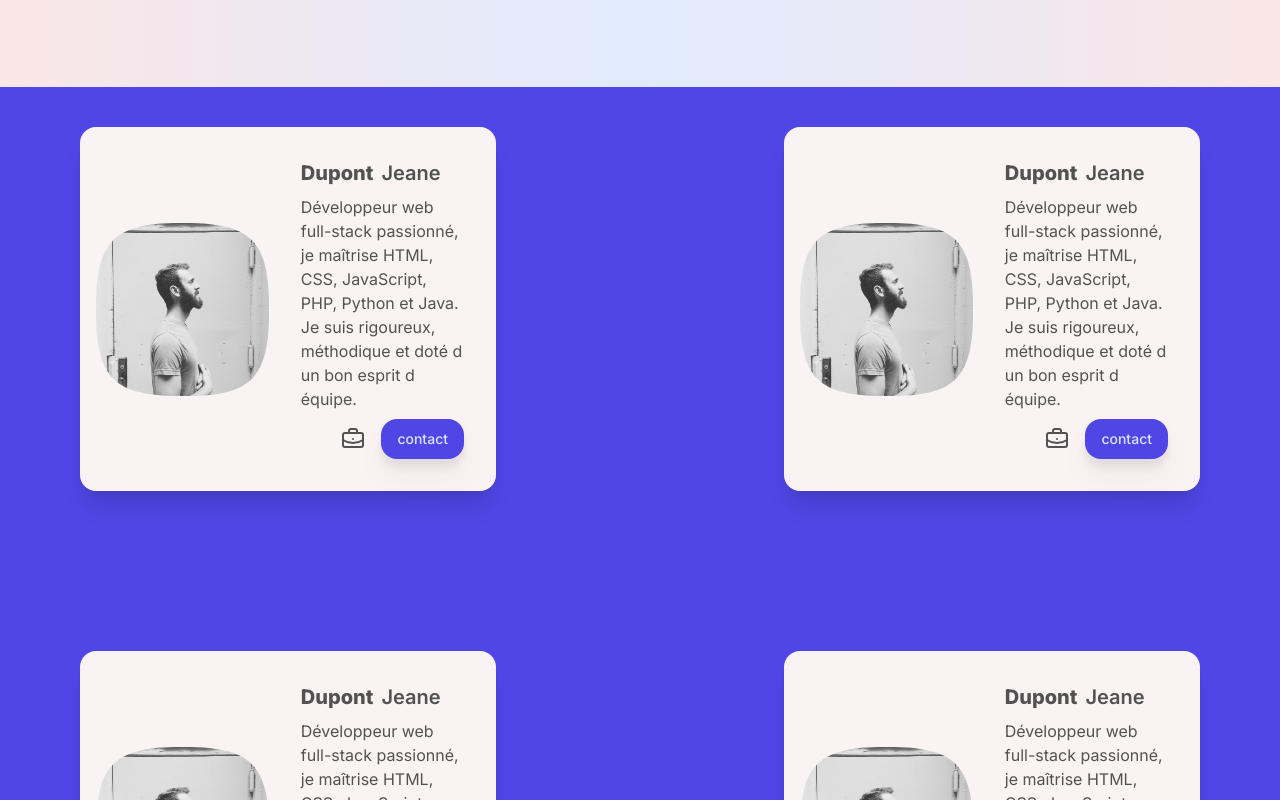
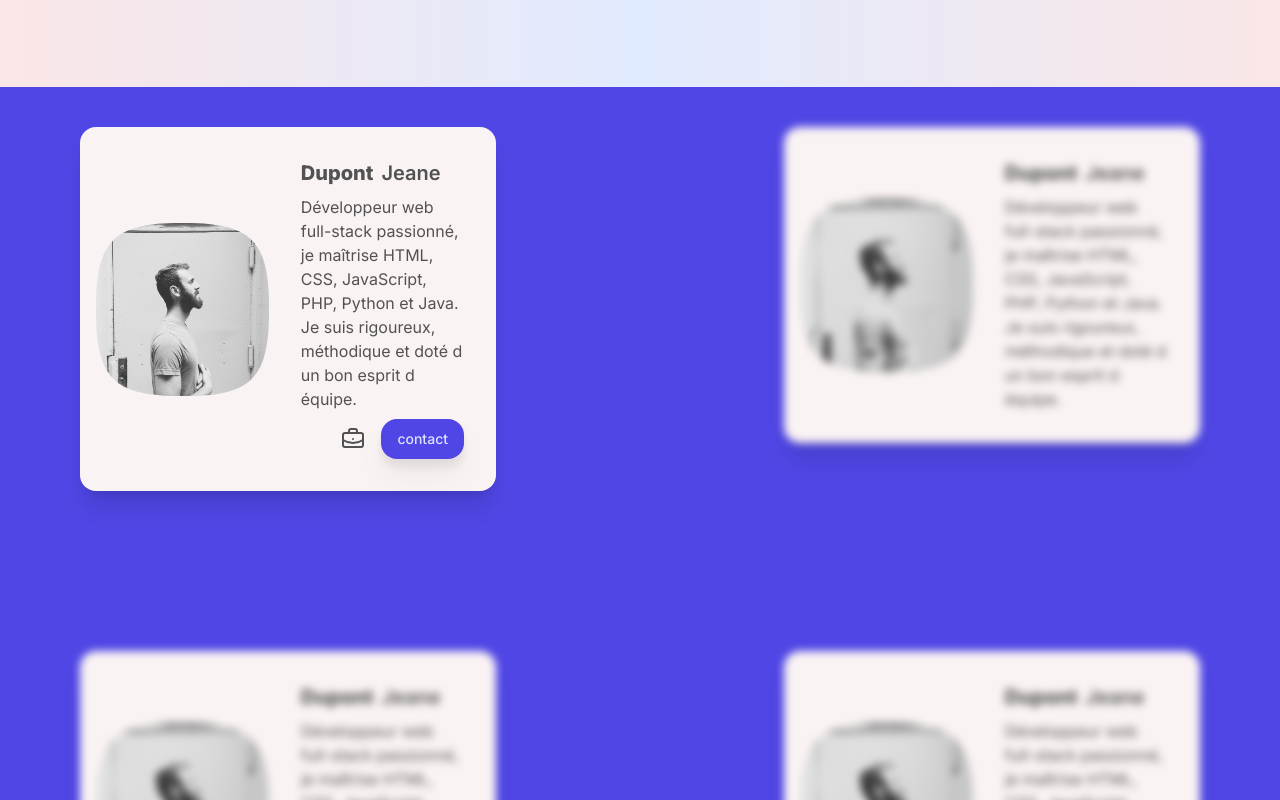
Before and after one commit to jpthibault20/jp-developpement, a Next.js app: page /developer in a window 1280 px wide. Shown: the part 620-1420 px from the top of the page. Built offline with nearby package versions, Linux system fonts and the light colour scheme.

Commit message:
update actif dev

```diff
--- a/src/app/developer/page.tsx
+++ b/src/app/developer/page.tsx
@@ -30,7 +30,8 @@ const Developer = () => {
       <div className="  bg-[#4f46e5] mt-20 py-10 mb-20">
         <div className="grid gap-10 mx-20 grid-cols-1 md:gap-32 lg:gap-10 lg:grid-cols-2 lg:gap-y-32 xl:grid-cols-2 xl:gap-10 xl:gap-x-72 xl:gap-y-40">
           {developerItems.map((item, index) => (
-            <div key={index} className="card lg:card-side bg-[#faf3f3] shadow-xl">
+            <div key={index} className={`${item.actif ? '' : 'blur-sm'}`}>
+              <div  className="card lg:card-side bg-[#faf3f3] shadow-xl">
                 <figure className='ml-4 lg:mt-0 mt-5'>
                   <Image src={item.picture} alt={"logo LTG-tech"} width={300} height={300} className='mask mask-squircle'/>
                 </figure>
@@ -40,7 +41,7 @@ const Developer = () => {
                     <h2 className="card-title ml-2">{item.Name}</h2>
                   </div>
                   <p>{item.description}</p>
-                <div className="card-actions justify-end">
+                  <div className={`${item.actif ? 'card-actions justify-end' : 'hidden'}`}>
                     <button className='p-2'>
                       <Link href="/">
                         <BriefcaseBusiness />
@@ -49,6 +50,7 @@ const Developer = () => {
                     <Button variant="ghost" className="bg-[#4f46e5] text-[#dde3ff] drop-shadow-xl rounded-2xl w-[150]" onClick={() => setIsOpen(true)}>
                       contact
                     </Button>
+                  </div>
                 </div>
               </div>
             </div>
--- a/src/app/lib/data/developerPage.tsx
+++ b/src/app/lib/data/developerPage.tsx
@@ -13,24 +13,31 @@ export const developerItems = [
       surname: 'Dupont',
       picture: deTest,
       description: 'Développeur web full-stack passionné, je maîtrise HTML, CSS, JavaScript, PHP, Python et Java. Je suis rigoureux, méthodique et doté d un bon esprit d équipe.',
-      portfolio: "/"
+      portfolio: "/",
+      actif: true
     },
     {
       Name: 'Jeane',
       surname: 'Dupont',
       picture: deTest,
       description: 'Développeur web full-stack passionné, je maîtrise HTML, CSS, JavaScript, PHP, Python et Java. Je suis rigoureux, méthodique et doté d un bon esprit d équipe.',
-      portfolio: "/"    },
+      portfolio: "/",
+      actif: false
+    },
     {
       Name: 'Jeane',
       surname: 'Dupont',
       picture: deTest,
       description: 'Développeur web full-stack passionné, je maîtrise HTML, CSS, JavaScript, PHP, Python et Java. Je suis rigoureux, méthodique et doté d un bon esprit d équipe.',
-      portfolio: "/"    },
+      portfolio: "/",
+      actif: false
+    },
     {
       Name: 'Jeane',
       surname: 'Dupont',
       picture: deTest,
       description: 'Développeur web full-stack passionné, je maîtrise HTML, CSS, JavaScript, PHP, Python et Java. Je suis rigoureux, méthodique et doté d un bon esprit d équipe.',
-      portfolio: "/"    },
+      portfolio: "/",
+      actif: false
+    },
   ];
```
Lines whose indentation alone changed are shown as unchanged.
